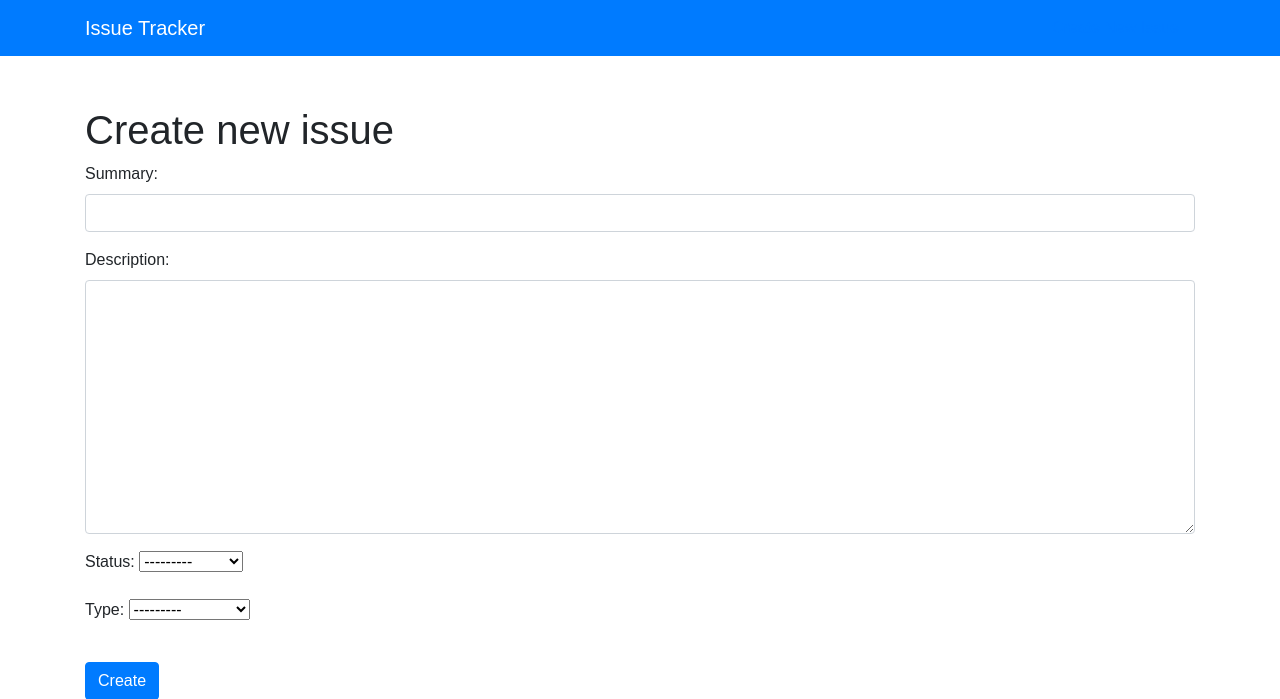
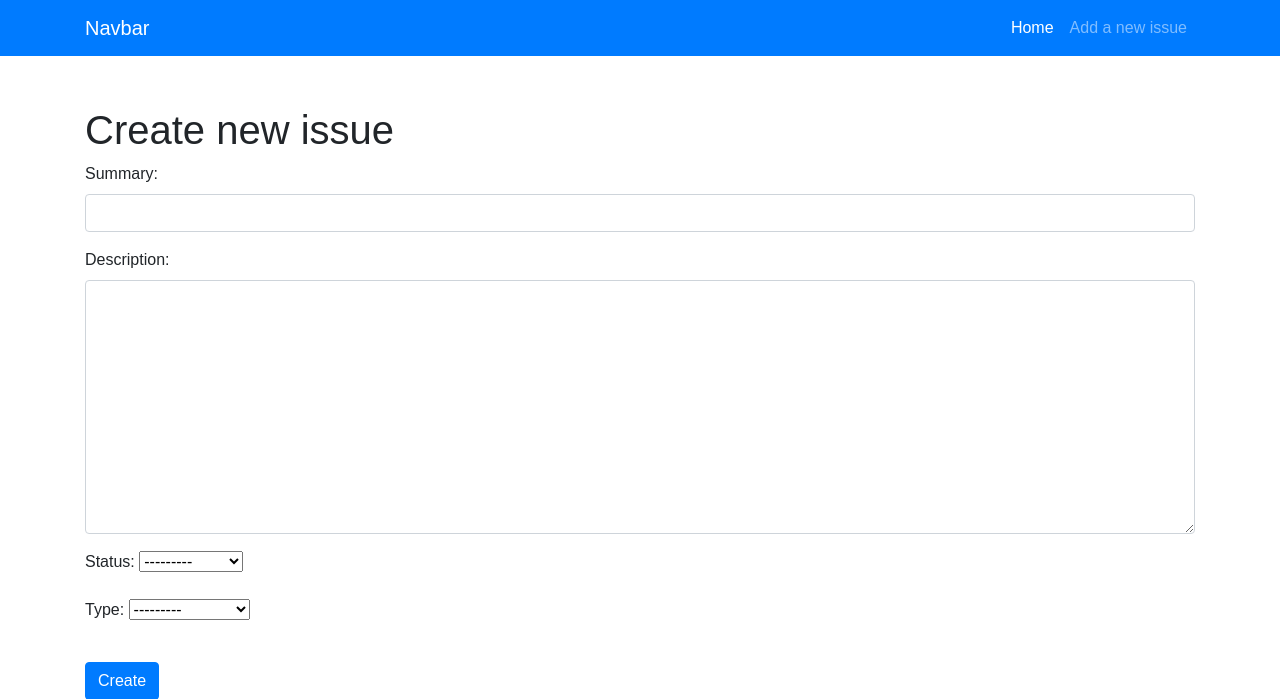
Before and after one commit to amirAkhmetzhanov94/blog, a Django app: page /issue/add/ in a window 1280 px wide. Shown: the top 699 px of the page. Run offline with Django 3.2, Linux system fonts and the light colour scheme; data comes from the database, SQL or seed files in the repository.

Commit message:
Added 'home' and 'add a new issue' buttons on the navbar

```diff
--- a/issue_tracker/webapp/templates/base.html
+++ b/issue_tracker/webapp/templates/base.html
@@ -12,11 +12,18 @@
     <title>{% block title %}{% endblock %}</title>
 </head>
 <body>
-<nav class="navbar navbar-dark bg-primary" style="background-color: #4a4a4a">
+<nav class="navbar navbar-expand-lg navbar-dark bg-primary" style="background-color: #4a4a4a">
     <div class="container">
-        <a class="navbar-brand" href="{% url 'index' %}">Issue Tracker</a>
-        <a class="nav-link" href="{% url 'issue_add' %}">Create New Issue</a>
-    </div>
+      <a class="navbar-brand" href="{% url 'index' %}">Navbar</a>
+        <ul class="navbar-nav">
+          <li class="nav-item active">
+            <a class="nav-link" href="{% url 'index' %}">Home <span class="sr-only">(current)</span></a>
+          </li>
+          <li class="nav-item">
+            <a class="nav-link" href="{% url 'issue_add' %}">Add a new issue</a>
+          </li>
+        </ul>
+      </div>
 </nav>
     <div class="container">
     {% block content %}{% endblock %}
```
